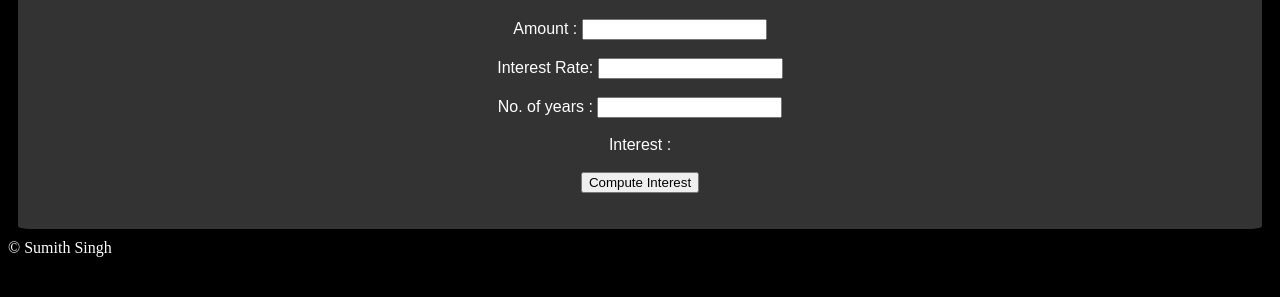
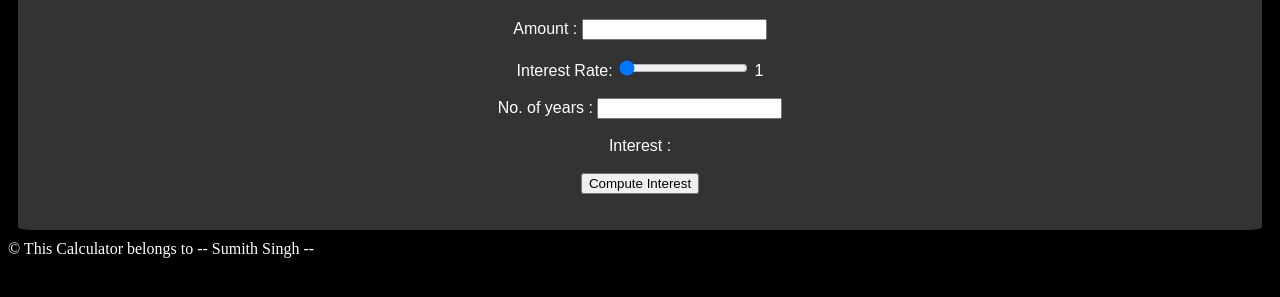
Before and after one commit to SumithSingh18/Simple-Interest-Calcuator, a plain HTML site: page index.html in a window 1280 px wide. Shown: the part 93-390 px from the top of the page. Drawn offline with Linux system fonts and the light colour scheme.

Commit message:
Update index.html

```diff
--- a/index.html
+++ b/index.html
@@ -1,6 +1,6 @@
 <html>
     <head>
-        <title>Wrb App - Simple Interest Calculator</title>
+        <title>Web App - Simple Interest Calculator</title>
     <script src="script.js"></script>
     <link rel="stylesheet" href="style.css">
     <link href="https://cdnjs.cloudflare.com/ajax/libs/font-awesome/5.13.0/css/all.min.css" rel="stylesheet">
@@ -12,8 +12,11 @@
         <h1>SIMPLE INTEREST CALCULATOR</h1>
         Amount    : <input type="number"  id="principal">  <br/>
         <br>
-        Interest Rate: <input type="number"  id="rate">  <br/>
-        <br>
+        Interest Rate: <input type="range" value = "1" min="1" max="20" step="0.25" id="rate" oninput="this.nextElementSibling.value = this.value">  <output>1</output><br/>
+
+
+            <br>
+        <!-- min to 1, max to 20 and step to 0.25 and the default value to 10.25. -->
        No. of years : <input type="number" id="years">
 <br>
 
@@ -27,6 +30,8 @@
         <p id="calculatedInterest"></p>
 
     </div>
-<footer style="color: white;">© Sumith Singh</footer>
-    </body>
+<footer style="color: white;"> &#169;
+    This Calculator belongs to -- Sumith Singh --</footer>
+
+</body>
 </html>
```
